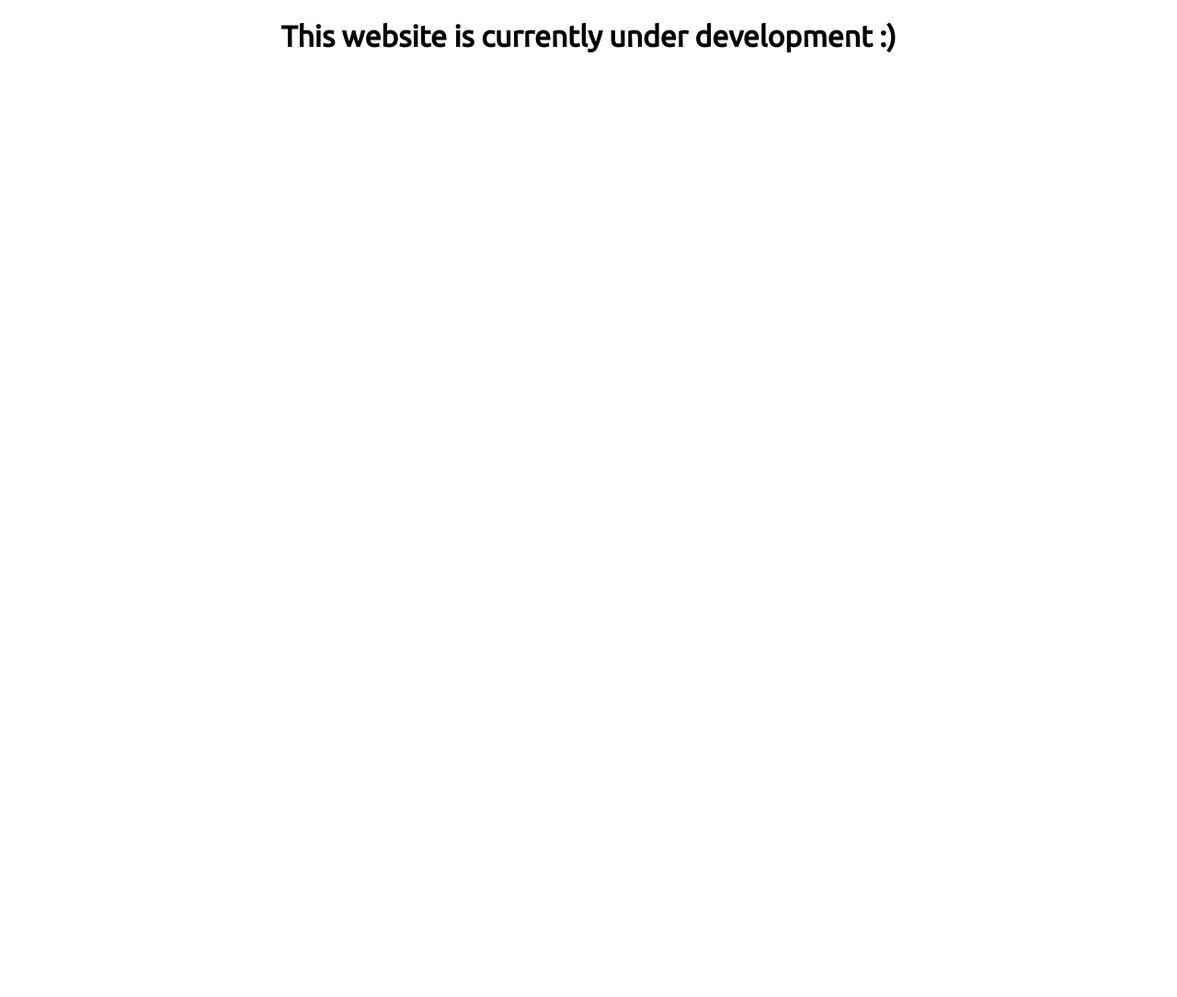
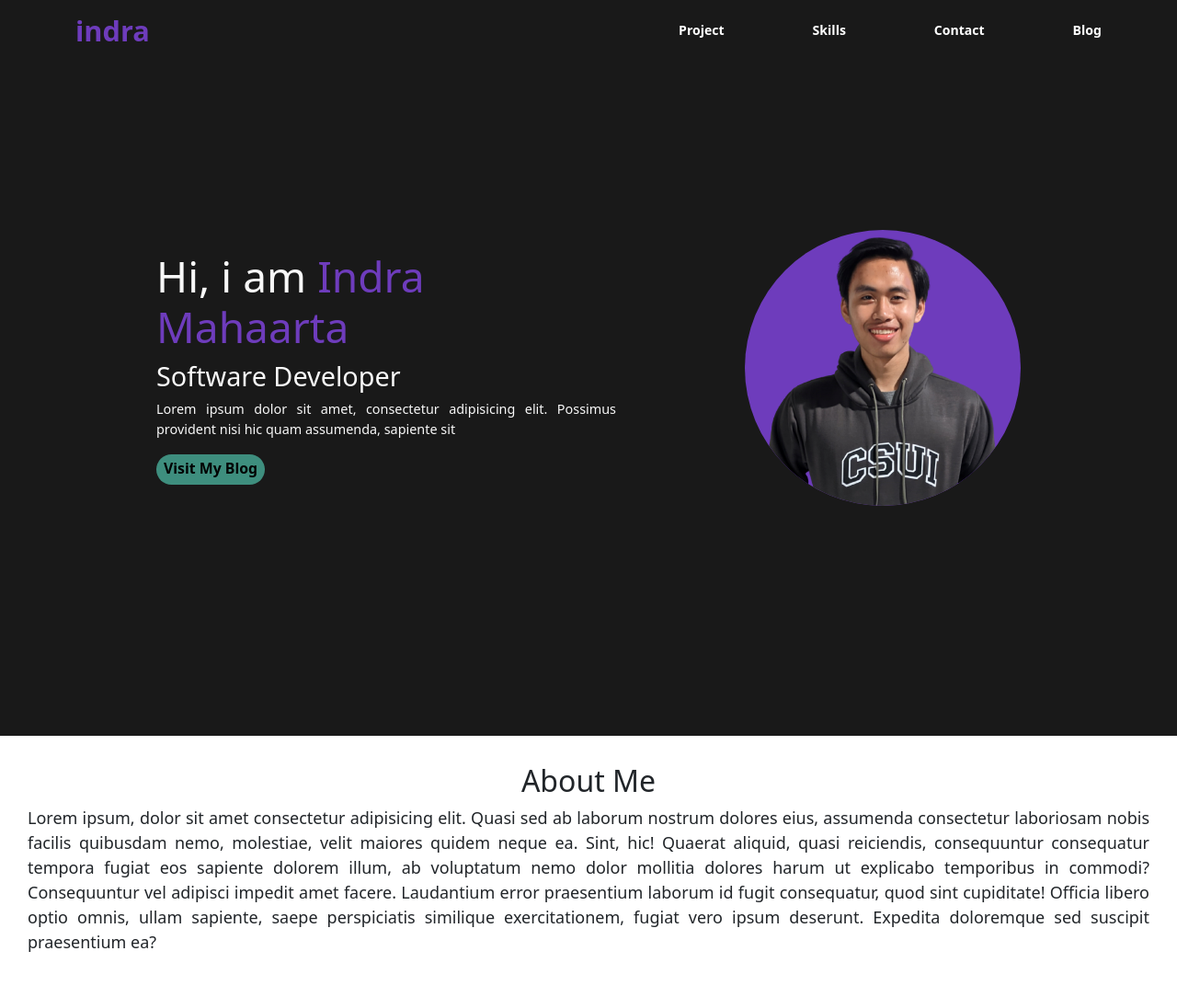
Before and after one commit to indramahaarta/personal_website, a Django app: page / in a window 1280 px wide. Shown: the whole page at 92% size. Before the commit the page ends 57 px from the top, so only its background shows below. Run offline with Django 4.2, Linux system fonts and the light colour scheme.

Commit message:
Working on landing page

```diff
--- a/main/static/css/mainview.css
+++ b/main/static/css/mainview.css
@@ -1,3 +1,141 @@
+.main-content {
+    font-size: 18px;
+}
+
+.landing {
+    display: flex;
+    flex-direction: row;
+    justify-content: space-evenly;
+    align-items: center;
+    width: 100%;
+    height: 100vh;
+    background-color: #191919;
+    color: rgb(248, 248, 248);
+    font-size: 0.8em;
+    font-weight: bold;
+    padding: 0 30px;
+}
+
+.landing button {
+    font-size: 1.1em;
+    padding: 0.3em 0.5em;
+    border: none;
+    border-radius: 5em;
+    outline: none;
+    text-decoration: none;
+    background-color: #3E8E7E;
+    font-weight: bolder;
+    transition: all 0.25s;
+}
+
+.landing button:focus {
+    outline: none;
+    border: none;
+}
+
+img {
+    border-radius: 50%;
+}
+
+button:hover {
+    transform: translateY(-4px);
+    box-shadow: 0px 3px 10px -1px #92dbcd;
+    background-color: #92dbcd;
+    cursor: pointer;
+}
+
+.name {
+    color: #6E3CBC;
+}
+
+.left {
+    display: flex;
+    flex-direction: column;
+    justify-content: flex-start;
+    max-width: 500px;
+}
+
+.right .foto-profile {
+    width: 300px;
+    height: 300px;
+    background-color: #6E3CBC;
+    border-radius: 50%;
+    display: flex;
+}
+
+
+.about {
+    display: flex;
+    flex-direction: column;
+    align-items: center;
+    padding: 30px;
+}
+
+p {
+    text-align: justify;
+    text-justify:distribute-all-lines;
+}
+
 h1 {
-    font-family: 'Ubuntu', sans-serif;
+    font-size: 3.2em;
 }
+
+h4 {
+    font-size: 2em;
+}
+
+p {
+    font-weight: lighter;
+    font-size: 1.5;
+}
+
+/* i {
+    display: none;
+} */
+
+@media (max-width:1035px) {
+    h1 {
+        font-size: 2.5em;
+    }
+
+    h4 {
+        font-size: 1.8em;
+    }
+
+    p {
+        font-weight: lighter;
+        font-size: 1.2;
+    }
+
+    .right .foto-profile {
+        width: 235px;
+        height: 235px;
+    }
+}
+
+@media (max-width:870px) {
+    .landing {
+        display: flex;
+        flex-direction: column-reverse;
+        padding-top: 80px;
+    }
+
+    /* i {
+        display: block;
+    } */
+}
+
+@media (max-width:487px) {
+    h1 {
+        font-size: 1.9em;
+    }
+
+    h4 {
+        font-size: 1.4em;
+    }
+
+    p {
+        font-weight: lighter;
+        font-size: 1.1;
+    }
+}
--- a/main/templates/mainview.html
+++ b/main/templates/mainview.html
@@ -1,26 +1,36 @@
+{% extends 'base.html' %}
+
 {% load static %}
 
-<!DOCTYPE html>
-<html lang="en">
-<head>
-    <meta charset="UTF-8">
-    <meta http-equiv="X-UA-Compatible" content="IE=edge">
-    <meta name="viewport" content="width=device-width, initial-scale=1.0">
-    <title>Document</title>
+{% block meta%}
+<title>Indra Mahaarta</title>
 
-    <!-- FONT -->
-    <link rel="preconnect" href="https://fonts.googleapis.com">
-    <link rel="preconnect" href="https://fonts.gstatic.com" crossorigin>
-    <link href="https://fonts.googleapis.com/css2?family=Ubuntu&display=swap" rel="stylesheet">
+<!-- CSS -->
+<link rel="stylesheet" href="{% static 'css/mainview.css' %}">
+{% endblock %}
 
-    <!-- CSS -->
-    <link rel="stylesheet" href="{% static 'css/mainview.css' %}">
-</head>
-<body>
-    <center>
-        <div>
-            <h1>This website is currently under development :)</h1>
+{% block content %}
+<div class="main-content">
+    <div class="landing">
+        <div class="left">
+            <h1>Hi, i am <span class="name">Indra Mahaarta</span></h1>
+            <h4>Software Developer</h2>
+            <p>Lorem ipsum dolor sit amet, consectetur adipisicing elit. Possimus provident nisi hic quam assumenda, sapiente sit</p>
+            <div class="btn-container">
+                <button>Visit My Blog</button>
+            </div>
         </div>
-    </center>
-</body>
-</html>
+        <div class="right">
+            <div class="foto-profile">
+                <img src="static\foto\indra-removebg-preview.png" alt="indra">
+            </div>
+        </div>
+    </div>
+    <div class="about">
+        <h2>About Me</h2>
+        <p>Lorem ipsum, dolor sit amet consectetur adipisicing elit. Quasi sed ab laborum nostrum dolores eius, assumenda consectetur laboriosam nobis facilis quibusdam nemo, molestiae, velit maiores quidem neque ea. Sint, hic!
+        Quaerat aliquid, quasi reiciendis, consequuntur consequatur tempora fugiat eos sapiente dolorem illum, ab voluptatum nemo dolor mollitia dolores harum ut explicabo temporibus in commodi? Consequuntur vel adipisci impedit amet facere.
+        Laudantium error praesentium laborum id fugit consequatur, quod sint cupiditate! Officia libero optio omnis, ullam sapiente, saepe perspiciatis similique exercitationem, fugiat vero ipsum deserunt. Expedita doloremque sed suscipit praesentium ea?</p>
+    </div>
+</div>
+{% endblock %}
--- a/personal_website/settings.py
+++ b/personal_website/settings.py
@@ -64,7 +64,9 @@ ROOT_URLCONF = 'personal_website.urls'
 TEMPLATES = [
     {
         'BACKEND': 'django.template.backends.django.DjangoTemplates',
-        'DIRS': [],
+        'DIRS': [
+            BASE_DIR / 'templates',
+        ],
         'APP_DIRS': True,
         'OPTIONS': {
             'context_processors': [
--- a/static/css/main.css
+++ b/static/css/main.css
@@ -0,0 +1,58 @@
+html {
+    font-family: 'Ubuntu', sans-serif;
+}
+
+body {
+    margin: 0;
+    padding: 0;
+}
+
+.my-navbar {
+    background-color: #191919;
+    font-size: 1.6em;
+    position: fixed;
+    top: 0;
+    width: 100%;
+    padding: 10px 30px;
+    z-index: 2;
+}
+
+.container {
+    display: flex;
+    flex-direction: row;
+    justify-content: space-between;
+    align-items: center;
+}
+
+a {
+    text-decoration: none;
+    color: rgb(255, 255, 255);
+}
+
+.logo {
+    flex-grow: 1;
+}
+
+.logo a {
+    color : #6E3CBC;
+    font-weight: bold;
+    font-size: 1.2em;
+}
+
+.navbar-menu {
+    display: flex;
+    flex-direction: row;
+    justify-content: space-between;
+    flex-grow: 0.5;
+    font-size: 1.1em;
+    font-weight: bolder;
+}
+
+.navbar-menu a:hover {
+    color: #3E8E7E;
+}
+
+.navbar-menu a {
+    padding-left: 0 1em;
+    font-size: 0.5em;
+}
--- /dev/null
+++ b/templates/base.html
@@ -0,0 +1,35 @@
+{% load static %}
+<!DOCTYPE html>
+<html lang="en">
+
+  <head>
+
+    <!-- Required meta tags -->
+    <meta charset="utf-8" />
+    <meta name="viewport" content="width=device-width, initial-scale=1.0"/>
+    <meta http-equiv="X-UA-Compatible" content="IE=edge,chrome=1"/>
+
+    <!-- Fonts -->
+    <link rel="preconnect" href="https://fonts.googleapis.com">
+    <link rel="preconnect" href="https://fonts.gstatic.com" crossorigin>
+    <link href="https://fonts.googleapis.com/css2?family=Ubuntu&display=swap" rel="stylesheet">
+
+    <!-- JavaScripts -->
+    <script src="https://cdn.jsdelivr.net/npm/bootstrap@5.0.2/dist/js/bootstrap.bundle.min.js" integrity="sha384-MrcW6ZMFYlzcLA8Nl+NtUVF0sA7MsXsP1UyJoMp4YLEuNSfAP+JcXn/tWtIaxVXM" crossorigin="anonymous"></script>
+
+    <!-- CSS -->
+    <link href="https://cdn.jsdelivr.net/npm/bootstrap@5.0.2/dist/css/bootstrap.min.css" rel="stylesheet" integrity="sha384-EVSTQN3/azprG1Anm3QDgpJLIm9Nao0Yz1ztcQTwFspd3yD65VohhpuuCOmLASjC" crossorigin="anonymous">
+    <link rel="stylesheet" href="{% static 'css/main.css' %}">
+
+    {% block meta %} {% endblock meta %}
+  </head>
+
+  <body>
+    {% block navbar %}
+      {% include 'navbar.html'%}
+    {% endblock navbar %}
+
+    {% block content %} {% endblock content%}
+  </body>
+
+</html>
--- /dev/null
+++ b/templates/navbar.html
@@ -0,0 +1,16 @@
+<nav class="my-navbar">
+    <div class="container">
+        <div class="logo">
+            <a href="">indra</a>
+        </div>
+        <a href="">
+            <i class="fa fa-bars"></i>
+        </a>
+        <div class="navbar-menu">
+            <a href="">Project</a>
+            <a href="">Skills</a>
+            <a href="">Contact</a>
+            <a href="">Blog</a>
+        </div>
+    </div>
+</nav>
```
Also changed, not shown: static/foto/indra-removebg-preview.png (added).
